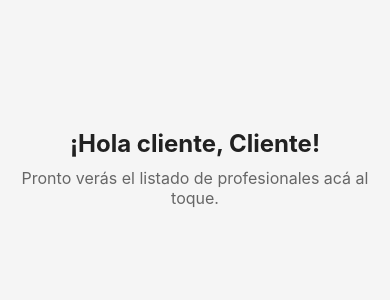
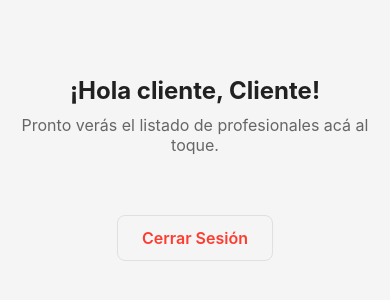
Before and after one commit to erickvicentin/altoque-app, a React Native app: screen /HomeCliente in a window 390 px wide. Shown: the part 254-554 px from the top of the page. Built offline with nearby package versions, Linux system fonts and the light colour scheme.

Commit message:
feat: add logout functionality to HomeCliente and HomeProfesional screens

```diff
--- a/src/screens/HomeCliente.tsx
+++ b/src/screens/HomeCliente.tsx
@@ -1,14 +1,29 @@
 import React from "react";
-import { View, Text, StyleSheet } from "react-native";
+import { View, Text, StyleSheet, TouchableOpacity, Alert } from "react-native";
+import api from "../services/api";
 
-export default function HomeCliente({ route }: any) {
+export default function HomeCliente({ route, navigation }: any) {
   const { name } = route.params || { name: "Cliente" };
+
+  const handleLogout = async () => {
+    try {
+      navigation.replace("Login");
+    } catch (error) {
+      Alert.alert("Error", "No se pudo cerrar la sesión");
+    }
+  };
+
   return (
-    <View style={[styles.container, { backgroundColor: "#F5F5F5" }]}>
+    <View style={styles.container}>
       <Text style={styles.welcomeText}>¡Hola cliente, {name}!</Text>
       <Text style={styles.subtitle}>
         Pronto verás el listado de profesionales acá al toque.
       </Text>
+
+      {/* BOTÓN DE CERRAR SESIÓN */}
+      <TouchableOpacity style={styles.logoutButton} onPress={handleLogout}>
+        <Text style={styles.logoutButtonText}>Cerrar Sesión</Text>
+      </TouchableOpacity>
     </View>
   );
 }
@@ -19,6 +34,7 @@ const styles = StyleSheet.create({
     justifyContent: "center",
     alignItems: "center",
     padding: 20,
+    backgroundColor: "#F5F5F5",
   },
   welcomeText: {
     fontSize: 24,
@@ -26,5 +42,23 @@ const styles = StyleSheet.create({
     color: "#212121",
     marginBottom: 10,
   },
-  subtitle: { fontSize: 16, color: "#666", textAlign: "center" },
+  subtitle: {
+    fontSize: 16,
+    color: "#666",
+    textAlign: "center",
+    marginBottom: 40,
+  },
+  logoutButton: {
+    marginTop: 20,
+    paddingVertical: 12,
+    paddingHorizontal: 24,
+    borderWidth: 1,
+    borderColor: "#E0E0E0",
+    borderRadius: 8,
+  },
+  logoutButtonText: {
+    color: "#FF3B30", // Un color rojo suave para indicar "salida/peligro"
+    fontSize: 16,
+    fontWeight: "600",
+  },
 });
--- a/src/screens/HomeProfesional.tsx
+++ b/src/screens/HomeProfesional.tsx
@@ -1,8 +1,18 @@
 import React from "react";
-import { View, Text, StyleSheet } from "react-native";
+import { View, Text, StyleSheet, TouchableOpacity, Alert } from "react-native";
+import api from "../services/api";
 
-export default function HomeProfesional({ route }: any) {
+export default function HomeProfesional({ route, navigation }: any) {
   const { name } = route.params || { name: "Profesional" };
+
+  const handleLogout = async () => {
+    try {
+      navigation.replace("Login");
+    } catch (error) {
+      Alert.alert("Error", "No se pudo cerrar la sesión");
+    }
+  };
+
   return (
     <View style={[styles.container, { backgroundColor: "#FFFFFF" }]}>
       <Text style={[styles.welcomeText, { color: "#FF6D00" }]}>
@@ -11,6 +21,11 @@ export default function HomeProfesional({ route }: any) {
       <Text style={styles.subtitle}>
         Acá vas a gestionar tu agenda de turnos asignados.
       </Text>
+
+      {/* BOTÓN DE CERRAR SESIÓN */}
+      <TouchableOpacity style={styles.logoutButton} onPress={handleLogout}>
+        <Text style={styles.logoutButtonText}>Cerrar Sesión</Text>
+      </TouchableOpacity>
     </View>
   );
 }
@@ -24,4 +39,17 @@ const styles = StyleSheet.create({
   },
   welcomeText: { fontSize: 24, fontWeight: "bold", marginBottom: 10 },
   subtitle: { fontSize: 16, color: "#666", textAlign: "center" },
+  logoutButton: {
+    marginTop: 20,
+    paddingVertical: 12,
+    paddingHorizontal: 24,
+    borderWidth: 1,
+    borderColor: "#E0E0E0",
+    borderRadius: 8,
+  },
+  logoutButtonText: {
+    color: "#FF3B30", // Un color rojo suave para indicar "salida/peligro"
+    fontSize: 16,
+    fontWeight: "600",
+  },
 });
```
